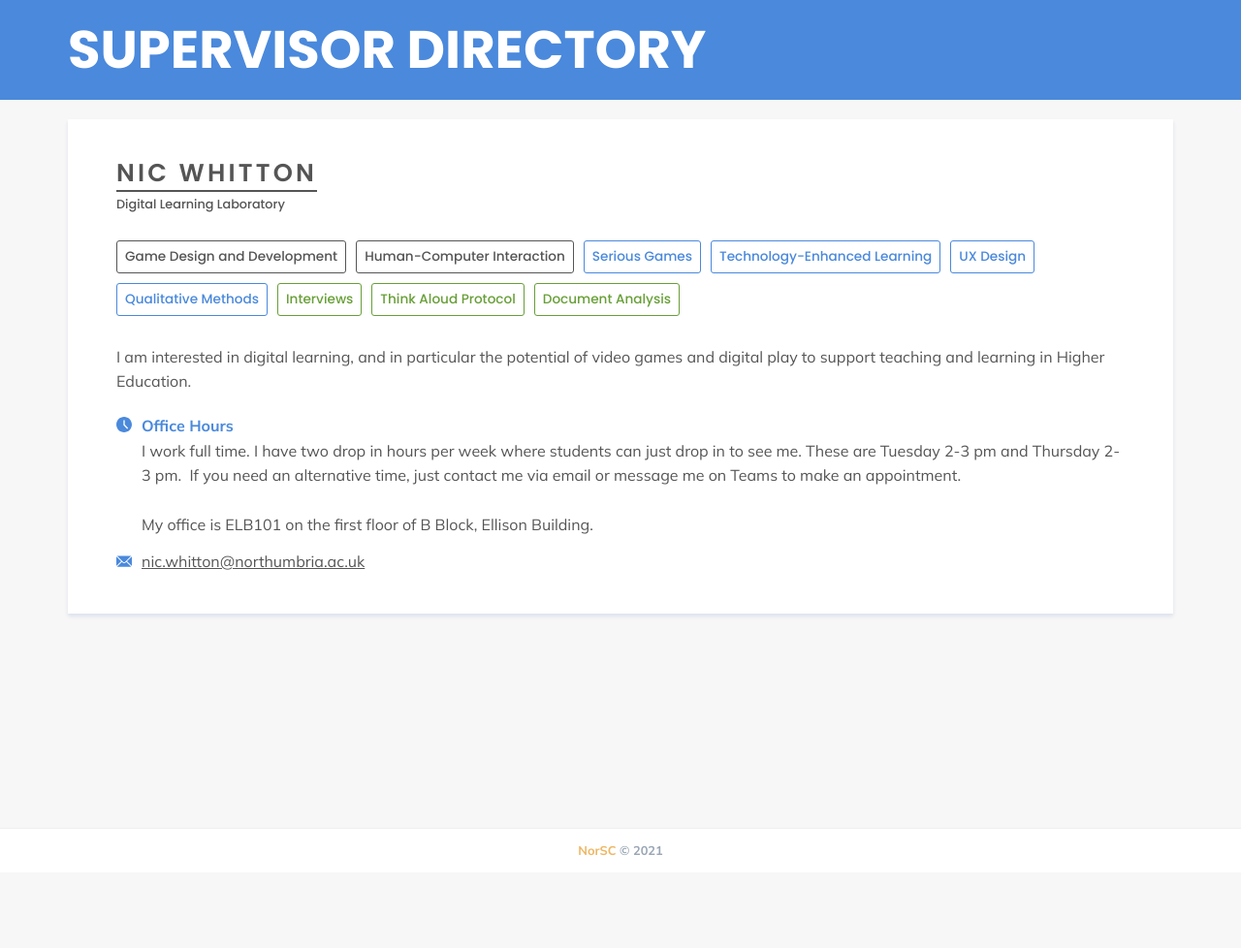
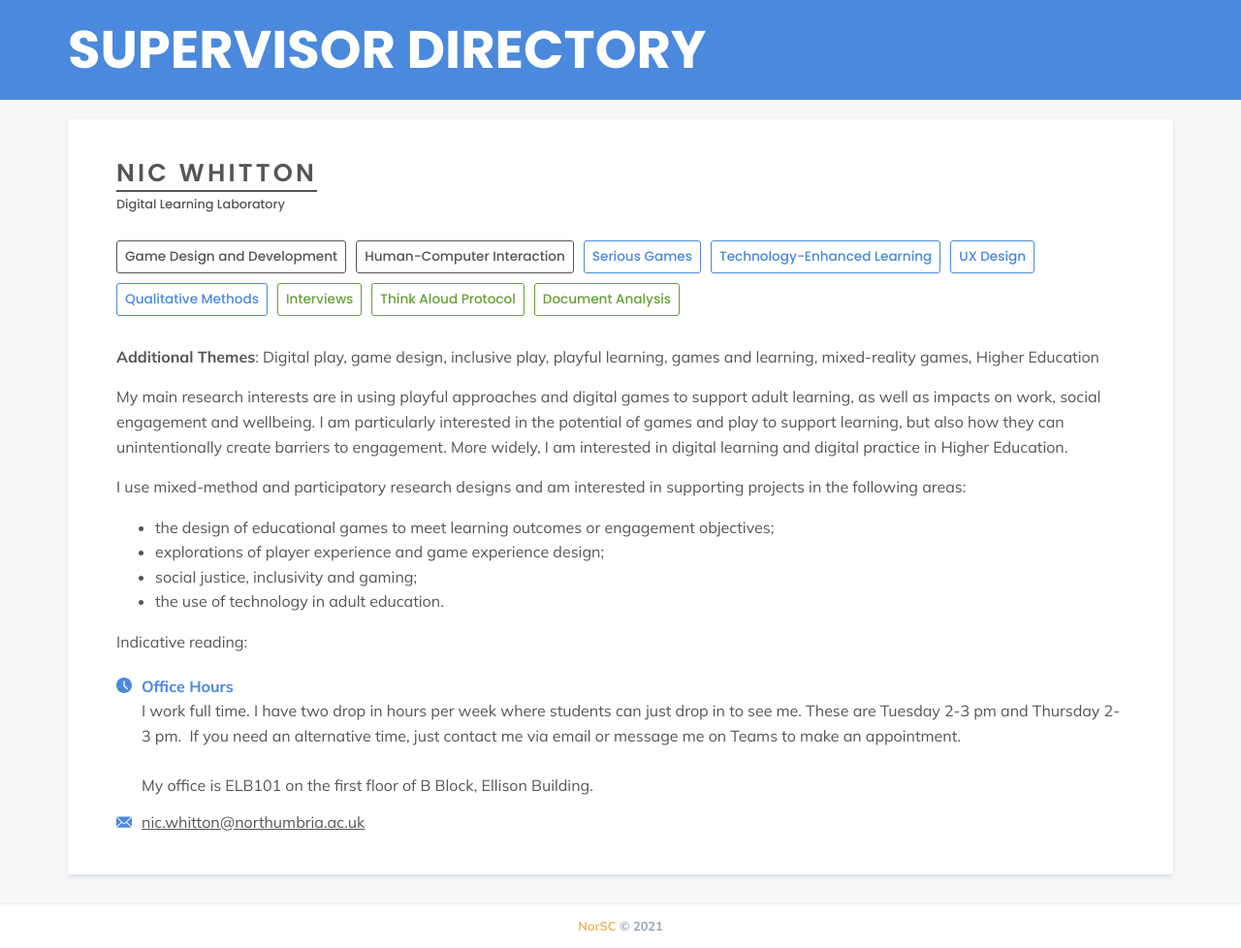
Before and after one commit to NorSC/supervisor-search, a Jekyll site: the page built from _supervisors/nic-whitton.md, in a window 1280 px wide. Shown: the whole page at 97% size. Built offline with Jekyll 4.4.1, drawn with Linux system fonts in a browser that asks for light colours; a script that is not in the unit is left out; before the commit the page ends 900 px from its top, so only the background shows below that.

Commit message:
Update Supervisors “nic-whitton”

```diff
--- a/_supervisors/nic-whitton.md
+++ b/_supervisors/nic-whitton.md
@@ -26,7 +26,25 @@ technologies_languages:
   - Interviews
   - Think Aloud Protocol
   - Document Analysis
-additional_details: I am interested in digital learning, and in particular the
-  potential of video games and digital play to support teaching and learning in
-  Higher Education.
+additional_details: >-
+  **Additional Themes**: Digital play, game design, inclusive play, playful
+  learning, games and learning, mixed-reality games, Higher Education
+
+
+  My main research interests are in using playful approaches and digital games to support adult learning, as well as impacts on work, social engagement and wellbeing. I am particularly interested in the potential of games and play to support learning, but also how they can unintentionally create barriers to engagement. More widely, I am interested in digital learning and digital practice in Higher Education.
+
+
+  I use mixed-method and participatory research designs and am interested in supporting projects in the following areas:
+
+
+  * the design of educational games to meet learning outcomes or engagement objectives;
+
+  * explorations of player experience and game experience design;
+
+  * social justice, inclusivity and gaming;
+
+  * the use of technology in adult education.
+
+
+  Indicative reading:
 ---
```
